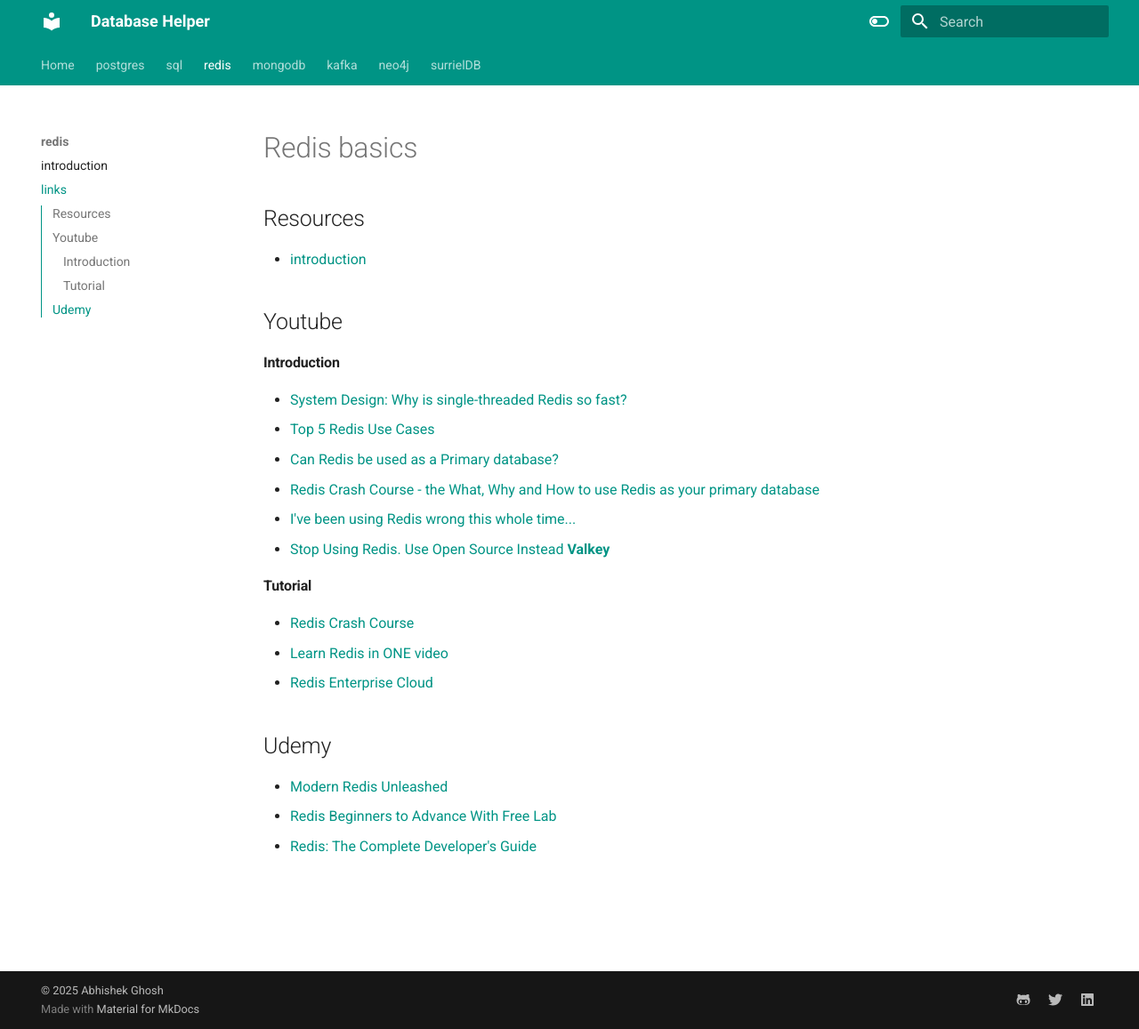
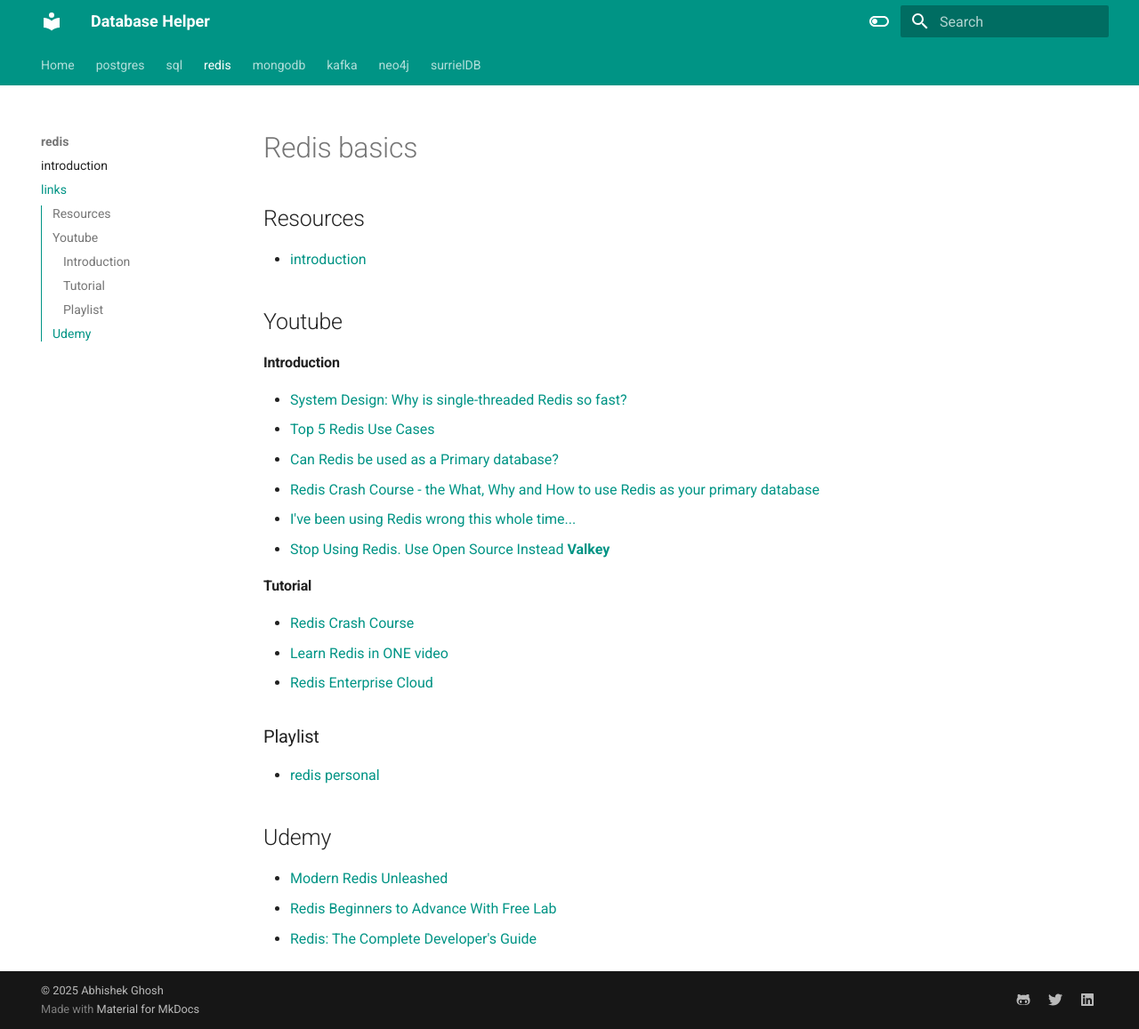
Before and after one commit to abhishekghoshh/database-helper, an MkDocs documentation site: the page built from docs/redis/links.md, in a window 1280 px wide and 1157 px high. Shown: the whole window at 89% size. Built offline with MkDocs 1.6.1 and Material for MkDocs 9.7.7, drawn with Linux system fonts in a browser that asks for light colours.

Commit message:
WIP refactoring

```diff
--- a/docker-compose.yaml
+++ b/docker-compose.yaml
@@ -6,8 +6,9 @@
     image: abhishek1009/database-helper:latest
     build:
       context: .  # Set the build context to the docs directory
+      dockerfile: Dockerfile.docs  # Specify the Dockerfile to use
     ports:
-      - "8002:8000"
+      - "8000:8000"
     # volume mount so that it will get the local changes automatically
     volumes:
       - ./:/home/abhishek/workspace/database-helper  # Mounts the local docs directory to /docs in the container
--- a/docs/redis/links.md
+++ b/docs/redis/links.md
@@ -19,6 +19,9 @@
 - [Redis Enterprise Cloud](https://www.youtube.com/playlist?list=PL83Wfqi-zYZG6uGxBagsbqjpsi2XBEj1K)
 
 
+### Playlist
+- [redis personal](https://www.youtube.com/playlist?list=PL67qvtIf7OxurPw7WmT4jlnbcpVvFSCsU)
+
 ## Udemy
 - [Modern Redis Unleashed](https://www.udemy.com/course/redis-cloud/)
 - [Redis Beginners to Advance With Free Lab](https://udemy.com/course/redis-latest/)
```
Also changed, not shown: 2 other files.
